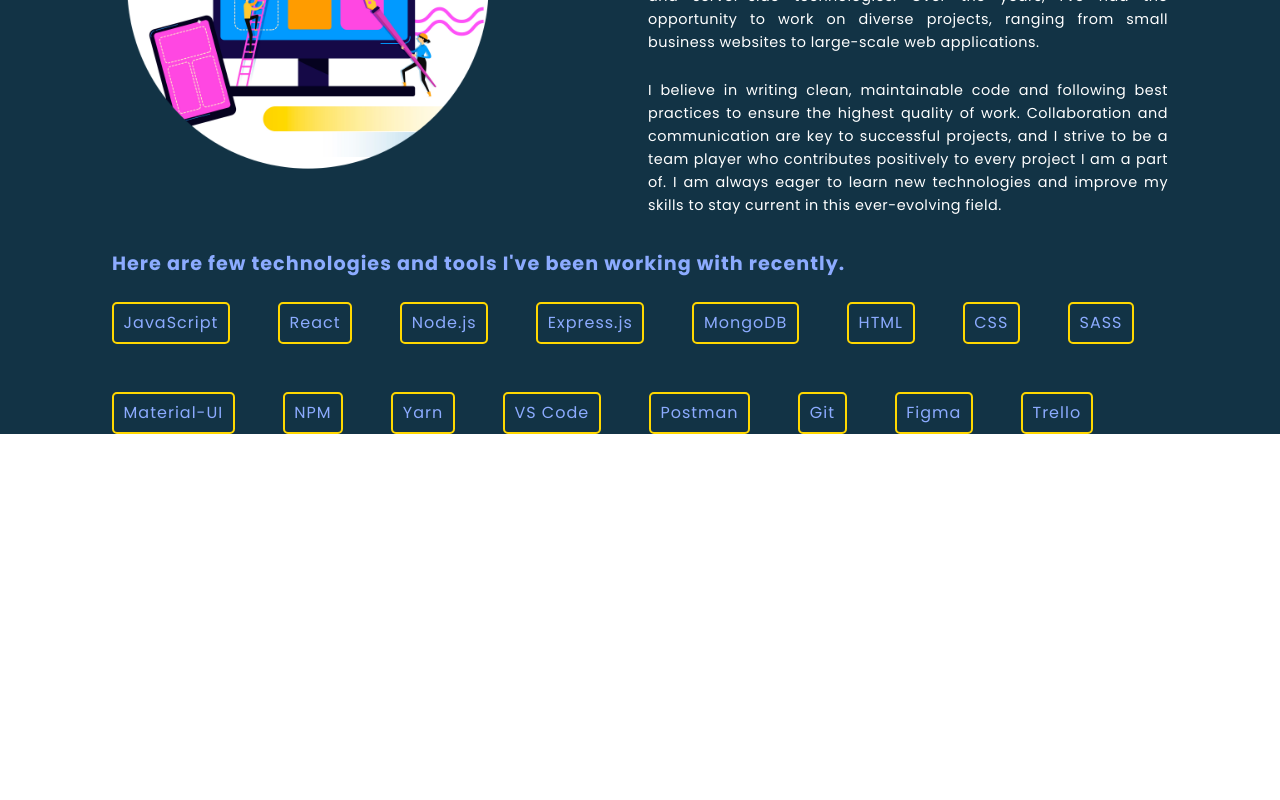
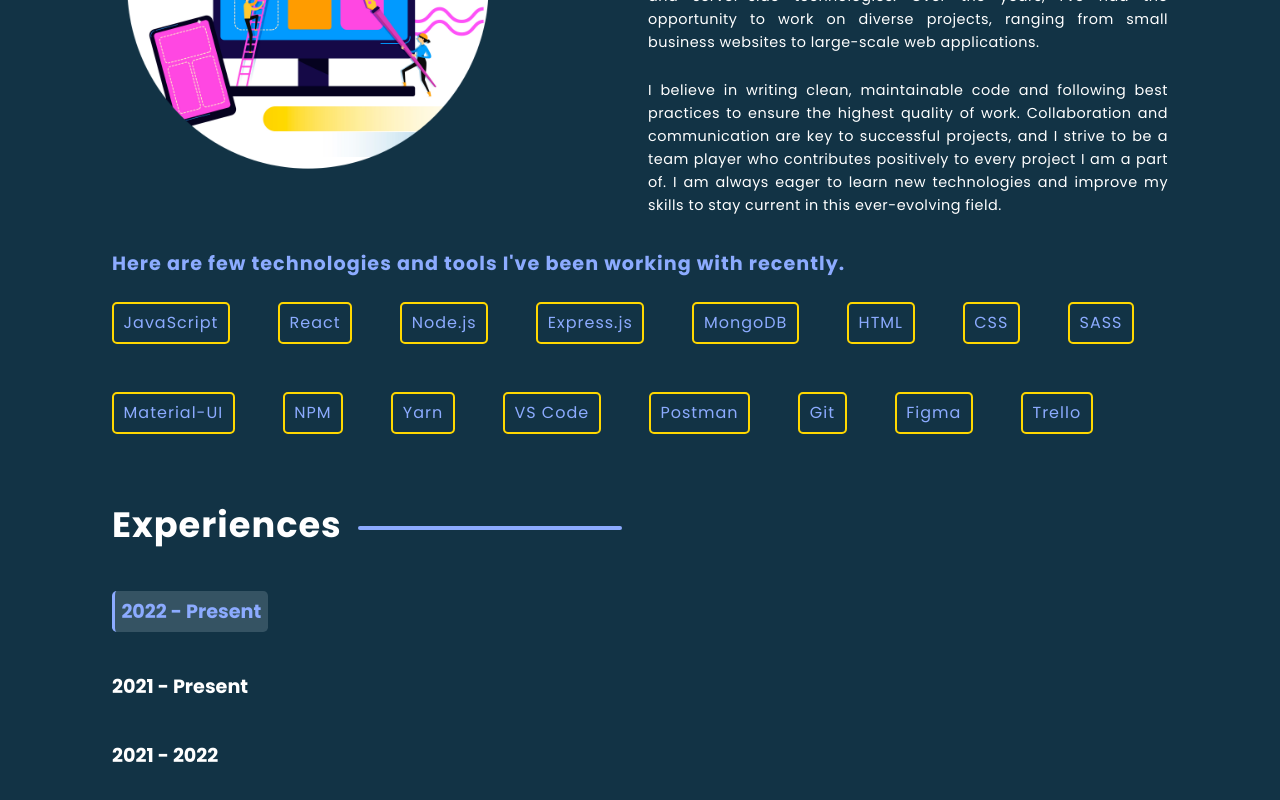
Before and after one commit to Hashara-Pilapitiya/Portfolio, a React (Create React App) app in the folder frontend/: page / in a window 1280 px wide. Shown: the part 1089-1889 px from the top of the page. Before the commit the page ends 1523 px from the top, so only its background shows below. Built offline with nearby package versions, Linux system fonts and the light colour scheme; the HTML template or start-up script is replaced by a standard one; a web font is replaced by a local one.

Commit message:
Add experiences data and component to display them

```diff
--- a/frontend/src/Resources/experiences.js
+++ b/frontend/src/Resources/experiences.js
@@ -3,22 +3,22 @@
         _id: 1,
         company: "Women In Engineering (WIE) - IEEE Student Branch",
         title: "Active Member",
-        period: "2021 - Present",
+        period: "2022 - Present",
         description: "I am an active member of the Women In Engineering (WIE) - IEEE Student Branch. I have been a part of the team for over a year now and have been actively participating in various events and workshops and hackathons conducted by the team."
     },
     {
         _id: 2,
+        company: "Society of Computer Science Students (SOCES)",
+        title: "Participant",
+        period: "2021 - Present",
+        description: "I am a participant of the Society of Computer Science Students (SOCES). I have been a part of the team for over a year now and have been actively participating in various events and workshops conducted by the team."
+    },
+    {
+        _id: 3,
         company: "IEEE Student Branch",
         title: "Active Member",
         period: "2021 - 2022",
         description: "I was an active member of the IEEE Student Branch. I was a part of the team for over a year and have been actively participating in various events and workshops conducted by the team."
 
-    },
-    {
-        _id: 3,
-        company: "Society of Computer Science Students (SOCES)",
-        title: "Participant",
-        period: "2021 - Present",
-        description: "I am a participant of the Society of Computer Science Students (SOCES). I have been a part of the team for over a year now and have been actively participating in various events and workshops conducted by the team."
     }
 ]
--- /dev/null
+++ b/frontend/src/components/Experiences/Experiences.js
@@ -0,0 +1,46 @@
+import React from 'react';
+import './experiences.css';
+import SectionTitle from '../SectionTitle/SectionTitle';
+import { experiences } from '../../Resources/experiences';
+
+const Experiences = () => {
+
+    const [selectedItemIndex, setSelectedItemIndex] = React.useState(0);
+
+  return (
+
+    <div className='experiences' id='experiences'>
+
+        <div className='about__header'>
+
+            <SectionTitle title='Experiences' />
+
+
+            <div className='line' style={{marginTop: '-1rem', width: '25%', height: '0.25rem', background: '#8CABFF', borderRadius: 15}}></div>
+
+        </div>
+
+        <div className='experiences__container'>
+
+            <div className='experience__period'>
+                {experiences.map((experience, index) => (
+                    <div onClick={() => {
+                        setSelectedItemIndex(index);
+                    }} key={index} className='experience'>
+                        <h1 className={(selectedItemIndex === index ? 'active' : 'non-active')}>{experience.period}</h1>
+                    </div>
+                ))}
+            </div>
+
+            <div>
+
+            </div>
+
+        </div>
+
+    </div>
+
+  )
+}
+
+export default Experiences;
--- /dev/null
+++ b/frontend/src/components/Experiences/experiences.css
@@ -0,0 +1,29 @@
+.experiences {
+    margin-top: 4rem;
+    padding: 0 7rem;
+}
+
+.experiences__container {
+    display: flex;
+    justify-content: space-between;
+    margin-top: 1rem;
+}
+
+.experience__period h1 {
+    margin-bottom: 2.5rem;
+    font-size: 1.2rem;
+}
+
+.active {
+    color: var(--teal-color);
+    cursor: pointer;
+    border-left: 3px solid var(--teal-color);
+    background-color: #355363;
+    padding: 0.4rem ;
+    border-radius: 0.3rem;
+}
+
+.non-active {
+    cursor: pointer;
+    color: white;
+}
--- a/frontend/src/index.css
+++ b/frontend/src/index.css
@@ -20,6 +20,7 @@
 
 body {
   font-family: 'Poppins', sans-serif;
+  background-color: var(--primary-color)
 }
 
 a {
--- a/frontend/src/pages/Home/index.js
+++ b/frontend/src/pages/Home/index.js
@@ -2,6 +2,7 @@
 import Header from '../../components/Header/Header';
 import Hero from '../../components/Intro/Hero';
 import About from '../../components/About/About';
+import Experiences from '../../components/Experiences/Experiences';
 
 function Home() {
   return (
@@ -10,6 +11,7 @@
       <Header />
       <Hero />
       <About />
+      <Experiences />
 
     </div>
   )
```
